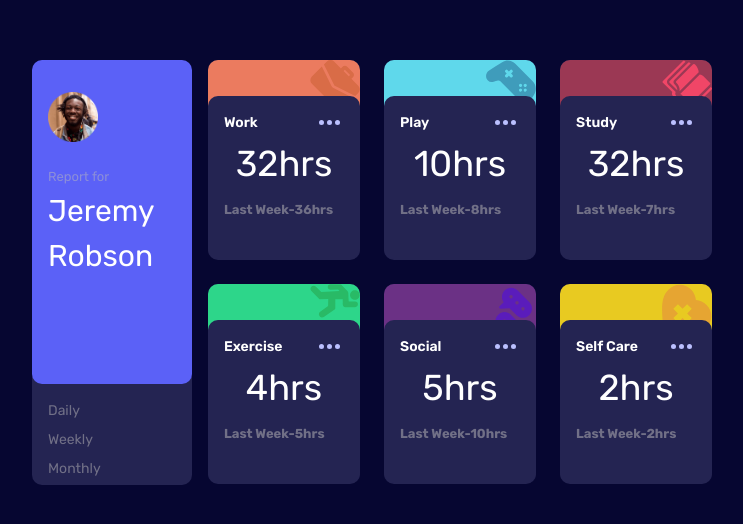
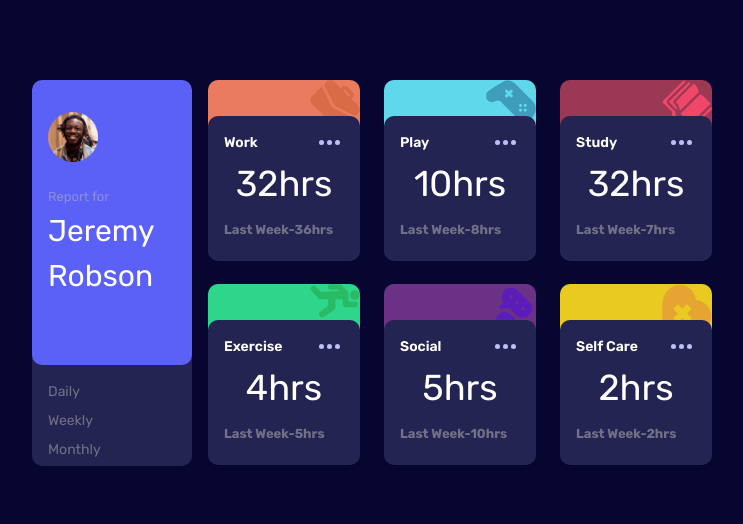
Before and after one commit to PxMach/Frontend-Mentor-Time-tracking-dashboard, a website: page index.html in a window 1280 px wide. Shown: the part 128-652 px from the top of the page, without its empty margins (268-1011 px from the left). Drawn offline with Linux system fonts and the light colour scheme.

Commit message:
Modification des hauteurs des sections dans index.html et ajout de nouvelles classes CSS pour les hauteurs correspondantes dans output.css.

```diff
--- a/index.html
+++ b/index.html
@@ -24,7 +24,7 @@
       <div class="text-white grid gap-6 grid-cols-4 min-h-[300px] w-[680px]">
          <header class="row-start-1 row-end-3 h-[350px]">
             <div
-               class="bg-[#5b61f7] rounded-[10px] h-[324px] pt-8 px-4 w-[160px] relative z-10"
+               class="bg-[#5b61f7] rounded-[10px] h-[285px] pt-8 px-4 w-[160px] relative z-10"
             >
                <img
                   class="w-[50px] mb-[20px]"
@@ -49,7 +49,7 @@
             </ul>
          </header>
 
-         <section class="bg-[#242452] rounded-[10px] h-[200px]">
+         <section class="bg-[#242452] rounded-[10px] h-[180px]">
             <div class="bg-[#eb7b5f] rounded-[10px] h-[60px] relative z-0">
                <img
                   class="w-[50px] absolute right-0"
@@ -58,7 +58,7 @@
                />
             </div>
             <div
-               class="bg-[#242452] rounded-[10px] h-[163px] cursor-pointer hover:bg-[#4a4aa2] p-4 relative z-10 bottom-6"
+               class="bg-[#242452] rounded-[10px] h-[145px] cursor-pointer hover:bg-[#4a4aa2] p-4 relative z-10 bottom-6"
             >
                <img
                   class="absolute right-5 top-6 cursor-pointer"
@@ -73,7 +73,7 @@
             </div>
          </section>
 
-         <section class="bg-[#242452] rounded-[10px] h-[200px]">
+         <section class="bg-[#242452] rounded-[10px] h-[180px]">
             <div class="bg-[#5fd8eb] rounded-[10px] h-[60px] relative z-0">
                <img
                   class="w-[50px] absolute right-0"
@@ -82,7 +82,7 @@
                />
             </div>
             <div
-               class="bg-[#242452] rounded-[10px] h-[163px] cursor-pointer hover:bg-[#4a4aa2] p-4 relative z-10 bottom-6"
+               class="bg-[#242452] rounded-[10px] h-[145px] cursor-pointer hover:bg-[#4a4aa2] p-4 relative z-10 bottom-6"
             >
                <img
                   class="absolute right-5 top-6 cursor-pointer"
@@ -97,7 +97,7 @@
             </div>
          </section>
 
-         <section class="bg-[#242452] rounded-[10px] h-[200px]">
+         <section class="bg-[#242452] rounded-[10px] h-[180px]">
             <div class="bg-[#9b3854] rounded-[10px] h-[60px] relative z-0">
                <img
                   class="w-[50px] absolute right-0"
@@ -106,7 +106,7 @@
                />
             </div>
             <div
-               class="bg-[#242452] rounded-[10px] h-[163px] cursor-pointer hover:bg-[#4a4aa2] p-4 relative z-10 bottom-6"
+               class="bg-[#242452] rounded-[10px] h-[145px] cursor-pointer hover:bg-[#4a4aa2] p-4 relative z-10 bottom-6"
             >
                <img
                   class="absolute right-5 top-6 cursor-pointer"
@@ -121,7 +121,7 @@
             </div>
          </section>
 
-         <section class="bg-[#242452] rounded-[10px] h-[200px]">
+         <section class="bg-[#242452] rounded-[10px] h-[180px]">
             <div class="bg-[#2dd68a] rounded-[10px] h-[60px] relative z-0">
                <img
                   class="w-[50px] absolute right-0"
@@ -130,7 +130,7 @@
                />
             </div>
             <div
-               class="bg-[#242452] rounded-[10px] h-[163px] cursor-pointer hover:bg-[#4a4aa2] p-4 relative z-10 bottom-6"
+               class="bg-[#242452] rounded-[10px] h-[145px] cursor-pointer hover:bg-[#4a4aa2] p-4 relative z-10 bottom-6"
             >
                <img
                   class="absolute right-5 top-6 cursor-pointer"
@@ -145,7 +145,7 @@
             </div>
          </section>
 
-         <section class="bg-[#242452] rounded-[10px] h-[200px]">
+         <section class="bg-[#242452] rounded-[10px] h-[180px]">
             <div class="bg-[#6b3185] rounded-[10px] h-[60px] relative z-0">
                <img
                   class="w-[50px] absolute right-0"
@@ -154,7 +154,7 @@
                />
             </div>
             <div
-               class="bg-[#242452] rounded-[10px] h-[163px] cursor-pointer hover:bg-[#4a4aa2] p-4 relative z-10 bottom-6"
+               class="bg-[#242452] rounded-[10px] h-[145px] cursor-pointer hover:bg-[#4a4aa2] p-4 relative z-10 bottom-6"
             >
                <img
                   class="absolute right-5 top-6 cursor-pointer"
@@ -169,7 +169,7 @@
             </div>
          </section>
 
-         <section class="bg-[#242452] rounded-[10px] h-[200px]">
+         <section class="bg-[#242452] rounded-[10px] h-[180px]">
             <div class="bg-[#e8ca21] rounded-[10px] h-[60px] relative z-0">
                <img
                   class="w-[50px] absolute right-0"
@@ -178,7 +178,7 @@
                />
             </div>
             <div
-               class="bg-[#242452] rounded-[10px] h-[163px] cursor-pointer hover:bg-[#4a4aa2] p-4 relative z-10 bottom-6"
+               class="bg-[#242452] rounded-[10px] h-[145px] cursor-pointer hover:bg-[#4a4aa2] p-4 relative z-10 bottom-6"
             >
                <img
                   class="absolute right-5 top-6 cursor-pointer"
```
Also changed, not shown: dist/output.css.
